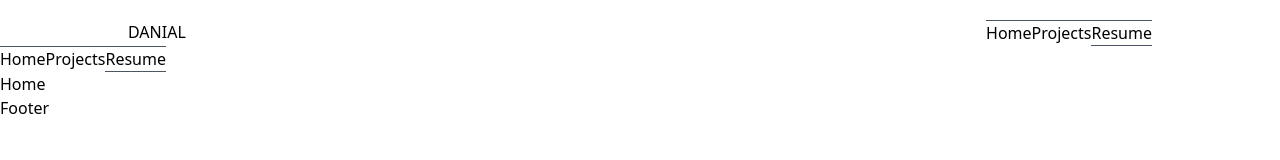
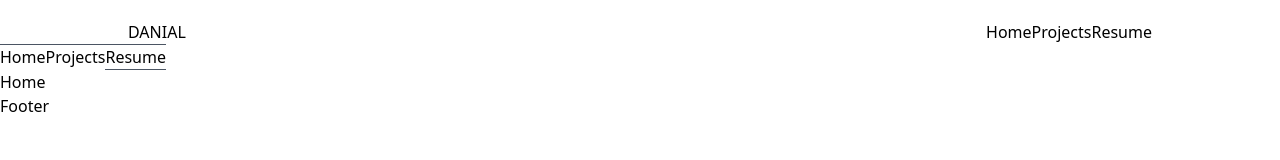
Before and after one commit to danialabubakar91/portfoliov2, a React (Vite) app: page / in a window 1280 px wide. Shown: the top 160 px of the page. Built offline with nearby package versions, Linux system fonts and the light colour scheme.

Commit message:
Created MenuItem and media query for hamburger and menu items

```diff
--- a/src/components/Header.tsx
+++ b/src/components/Header.tsx
@@ -1,20 +1,23 @@
 import DropdownMenu from "./DropdownMenu"
+import MenuItem from './Menu/MenuItem'
 
 const Header:React.FC = () => {
     return(
         <>
             <header className='flex justify-between pt-5'>
                 <div className='ml-10p'>DANIAL</div>
-
-                <div className='mr-10p '>
-                    <h1 className='md:hidden'>HAMBURGER</h1>
+                <button className='mr-10p md:hidden'>hamburger</button>
+                <nav className='mr-10p hidden md:block'>
+                    <MenuItem path={'/'}>Home</MenuItem>
+                    <MenuItem path={'projects'}>Projects</MenuItem>
+                    <MenuItem path={'projects'}>Resume</MenuItem>
+                    {/* <h1 className='md:hidden'>HAMBURGER</h1>
                     <div className='md:flex'>
                         <h1 className='border-t border-gray-600'>Home</h1>
                         <h1 className='border-t border-gray-600'>Projects</h1>
                         <h1 className='border-y border-gray-600'>Resume</h1>
-                    </div>
-
-                </div>
+                    </div> */}
+                </nav>
             </header>
             <DropdownMenu/>
         </>
--- /dev/null
+++ b/src/components/Menu/MenuItem.tsx
@@ -0,0 +1,14 @@
+import {Link} from 'react-router-dom'
+
+interface Props {
+    children: React.ReactNode;
+    path: string;
+}
+
+const MenuItem:React.FC<Props> = ({children, path} : Props) => {
+    return(
+        <Link to={path}>{children}</Link>
+    )
+}
+
+export default MenuItem;
```
Also changed, not shown: 1 other file (tests, documents, lock files or other folders).
